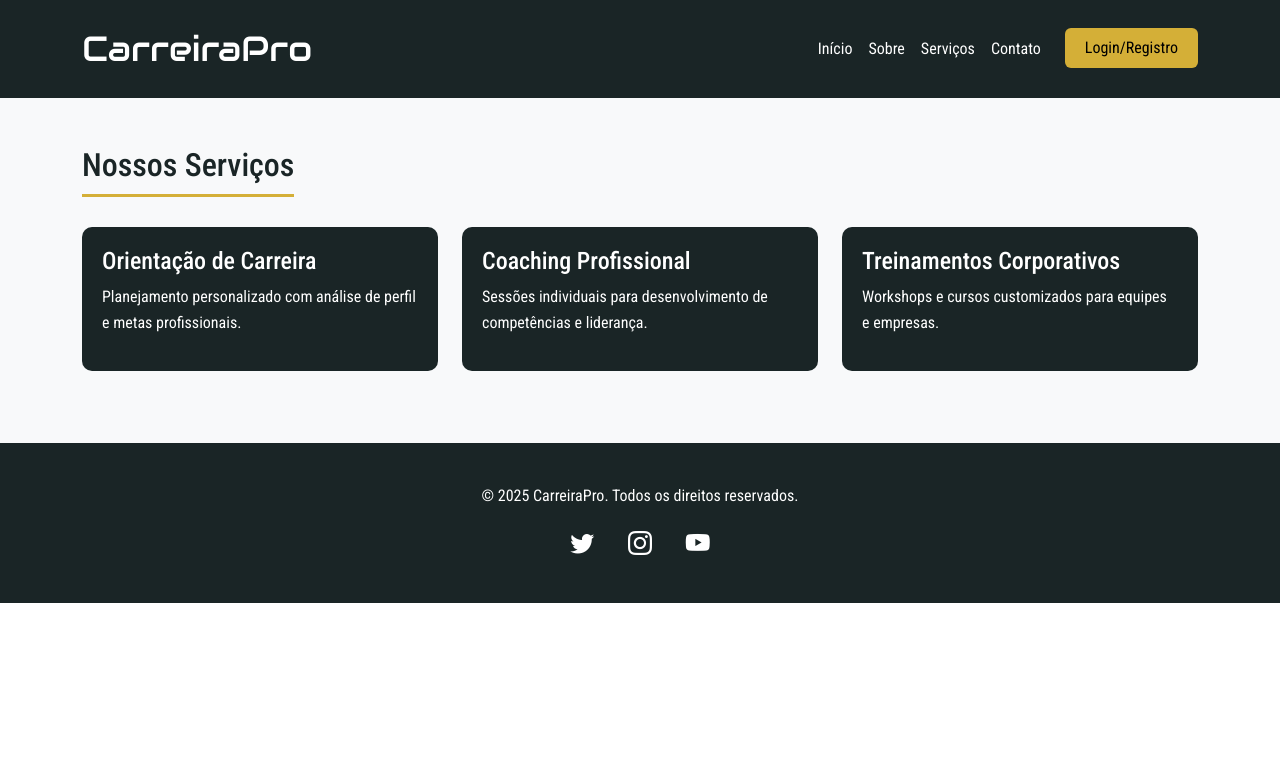
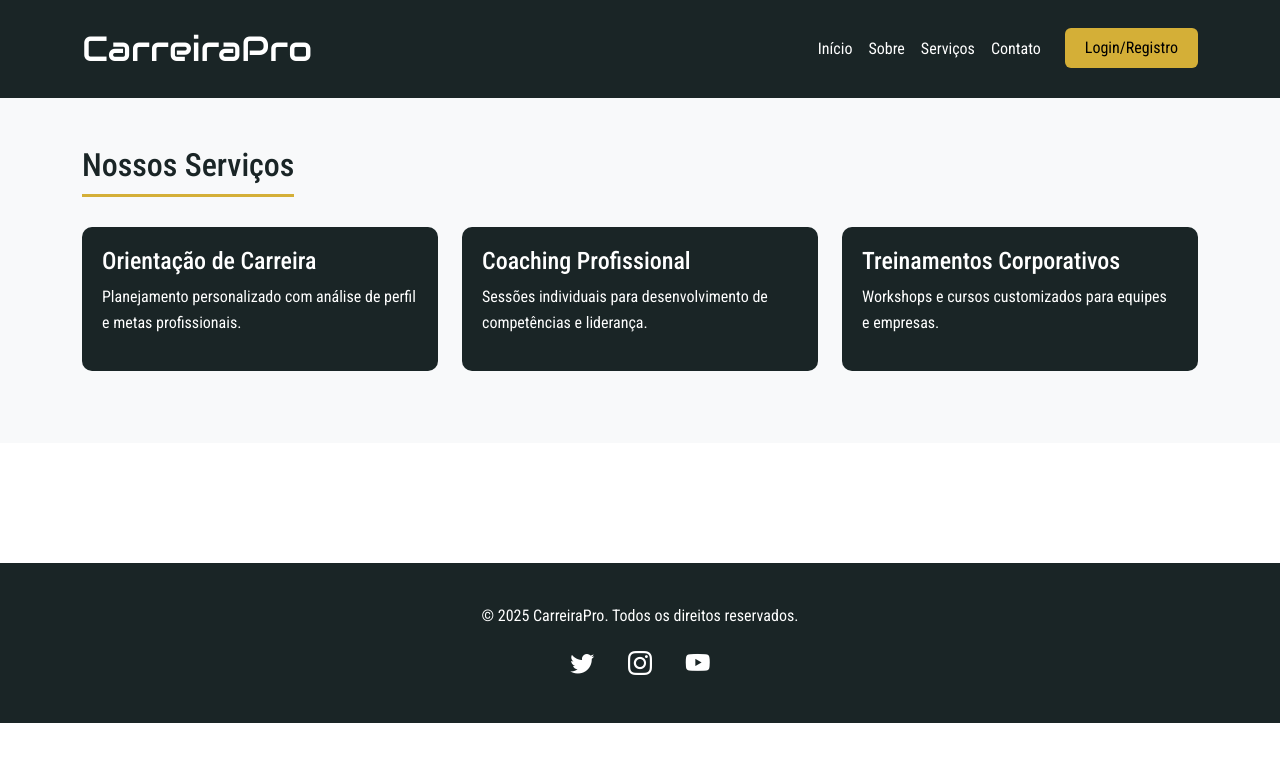
Before and after one commit to davianjs/consultoria-profissional, a plain HTML site: page frontend/servicos.html in a window 1280 px wide. Drawn offline with nearby package versions, Linux system fonts and the light colour scheme; a web font is replaced by a local one.

Commit message:
ajustando footer

```diff
--- a/frontend/css/styles.css
+++ b/frontend/css/styles.css
@@ -218,3 +218,7 @@ footer {
     font-family: "Audiowide", sans-serif;
     font-size: 35px;
 }
+
+.ajust-footer-services{
+    margin-top: 15vh;
+}
--- a/frontend/servicos.html
+++ b/frontend/servicos.html
@@ -58,7 +58,8 @@
     </section>
 
     <!-- rodapé de lei -->
-    <footer>
+
+        <footer class="ajust-footer-services">
             <div class="container text-center">
                 <p>© 2025 CarreiraPro. Todos os direitos reservados.</p>
                 <div class="mt-3">
@@ -69,6 +70,7 @@
             </div>
         </footer>
 
+
     <script src="https://cdn.jsdelivr.net/npm/bootstrap@5.3.0/dist/js/bootstrap.bundle.min.js"></script>
     <script src="https://kit.fontawesome.com/your-font-awesome-kit.js" crossorigin="anonymous"></script>
     <script src="js/main.js"></script>
```
Lines whose indentation alone changed are shown as unchanged.
